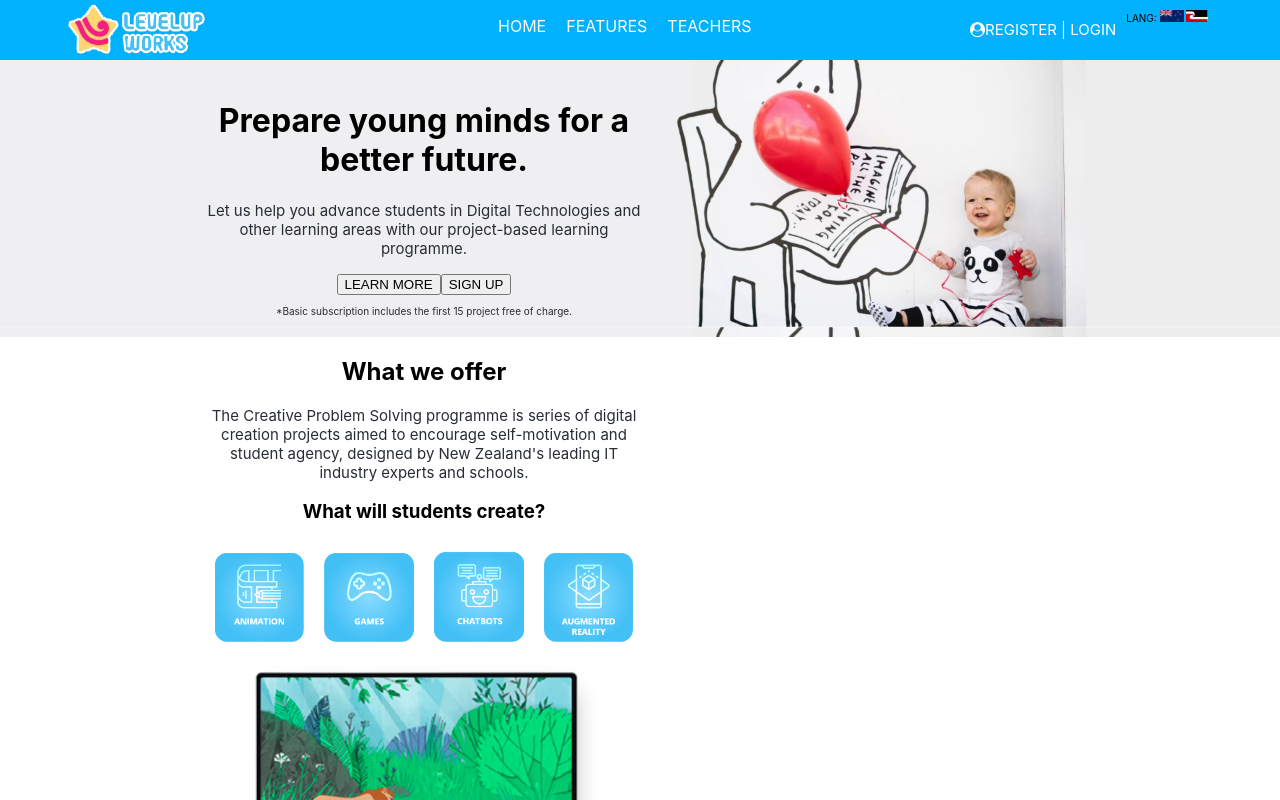
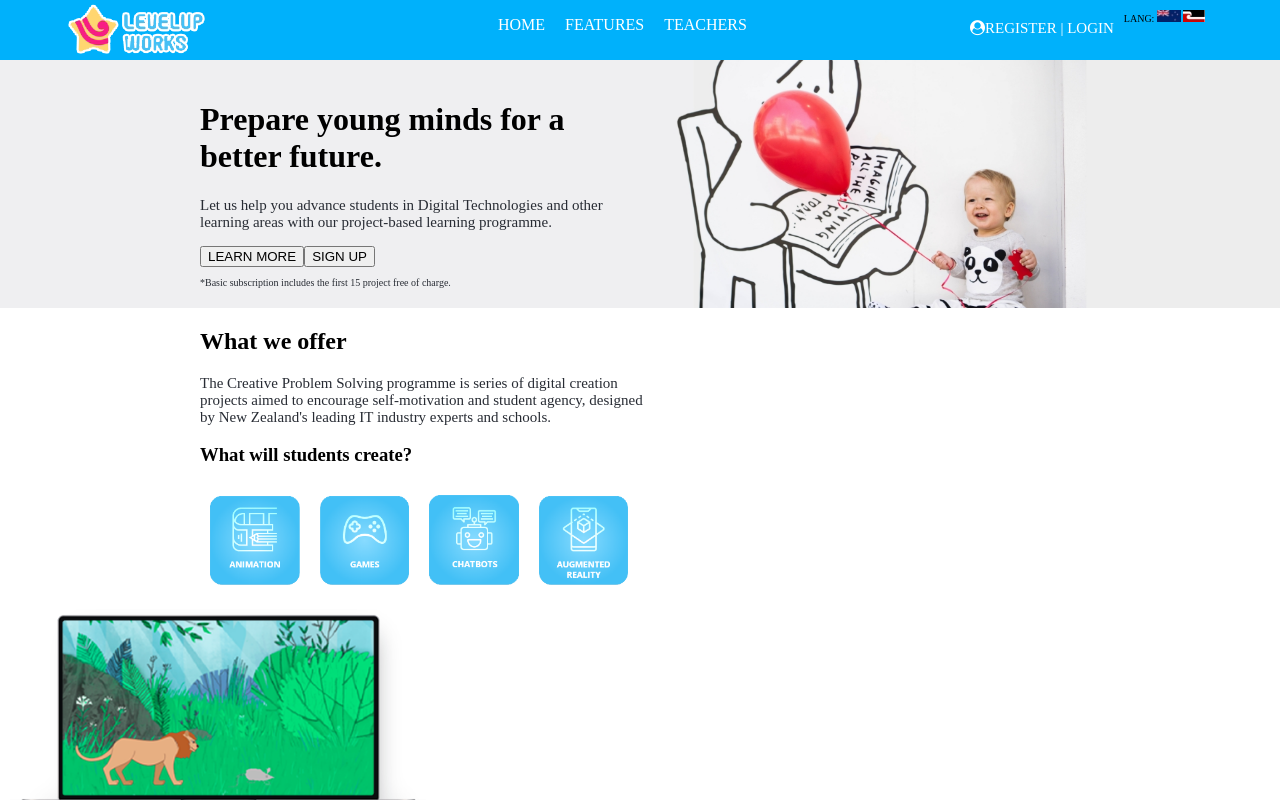
Before and after one commit to joechamberlain1/missionxteamzero-1, a React (Create React App) app: page / in a window 1280 px wide. Shown: the top 800 px of the page. Built offline with nearby package versions, Linux system fonts and the light colour scheme.

Commit message:
change Fonts for whole page to 'Nunito' - Ofa

```diff
--- a/src/App.css
+++ b/src/App.css
@@ -1,5 +1,5 @@
 .App {
-  text-align: center;
+  font-family: 'Nunito';
 }
 
 .App-logo {
```
